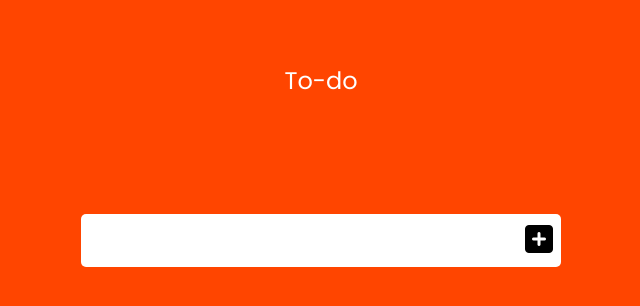
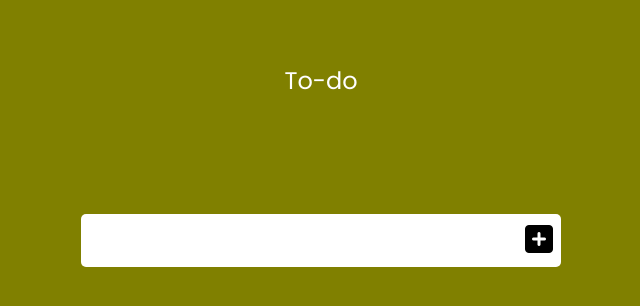
Before and after one commit to pravda23/todo, a plain HTML site: page todo05.html in a window 1280 px wide. Shown: the whole page, without its empty margins (319-959 px from the left). Drawn offline with Linux system fonts and the light colour scheme.

Commit message:
olive background

```diff
--- a/todo05.css
+++ b/todo05.css
@@ -5,7 +5,7 @@
 }
 
 body {
-    background-color: orangered;
+    background-color: olive;
     font-family: "Poppins", sans-serif;
     color: white;
     min-height: 100vh;
```
